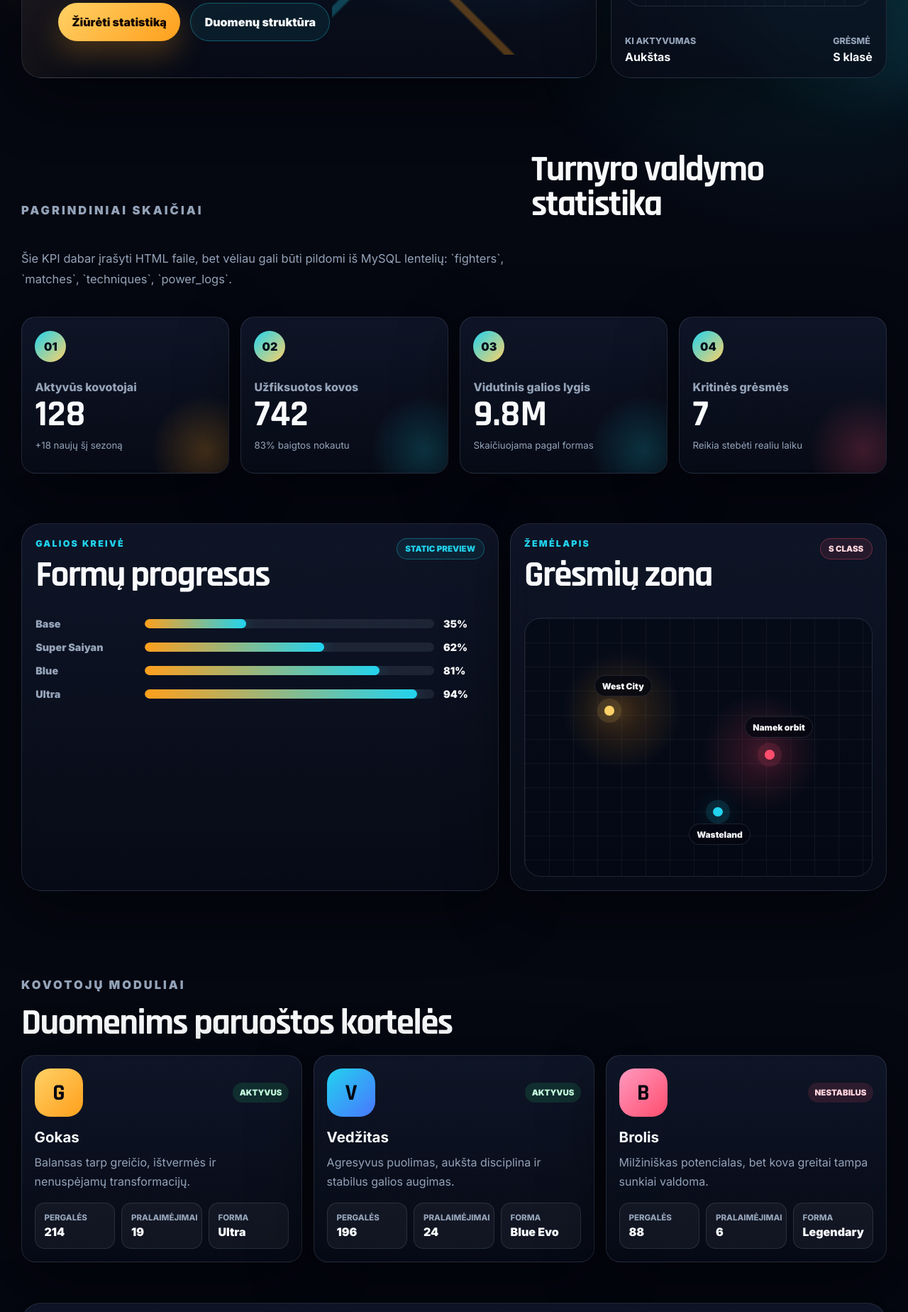
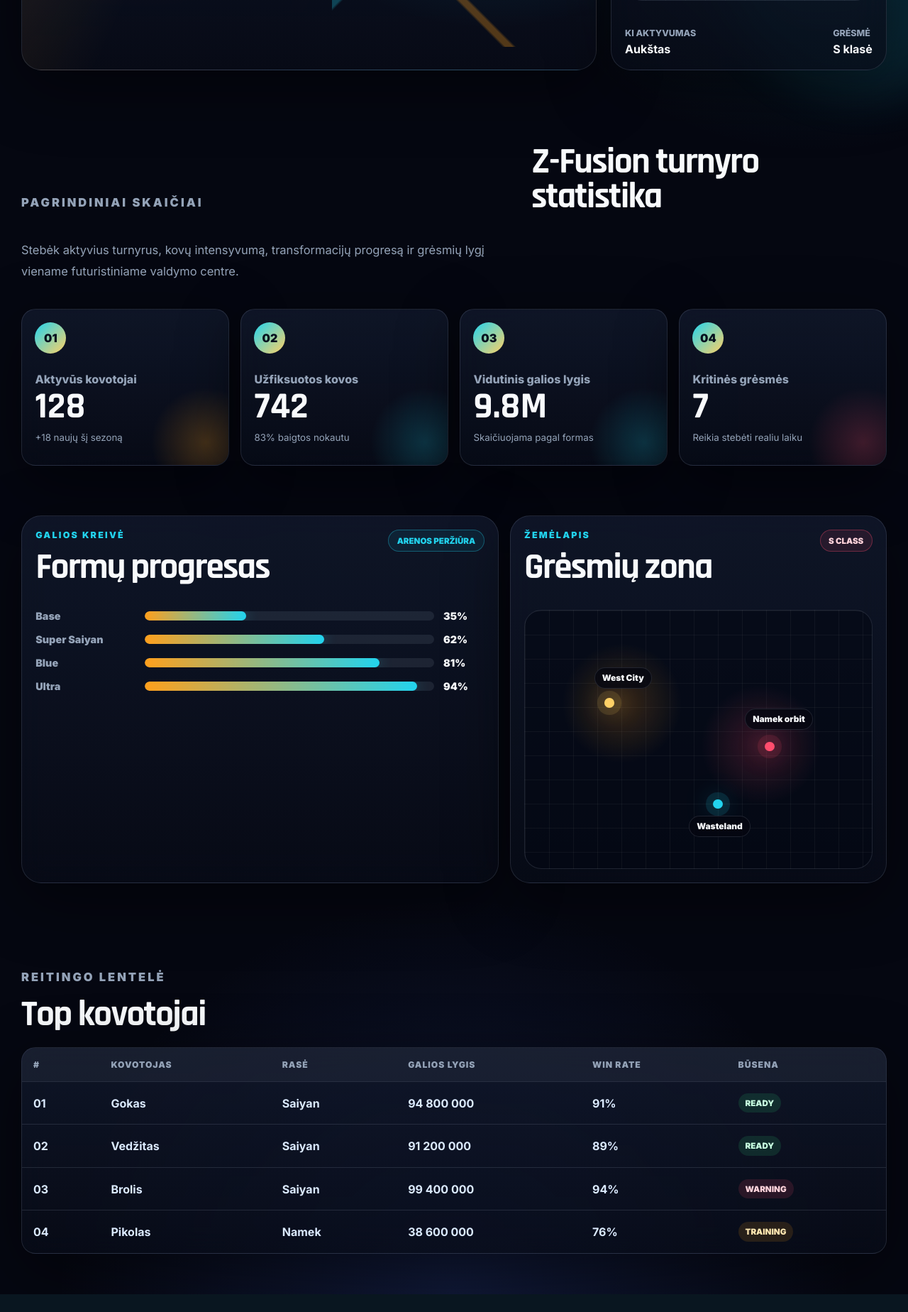
Before and after one commit to Adrijuszxc17/Dbz, a PHP site: page / in a window 1280 px wide. Shown: the part 632-2480 px from the top of the page at 71% size. After the commit the page ends 2455 px from the top, so only its background shows below. Run offline with PHP 8.4, Linux system fonts and the light colour scheme.

Commit message:
Finalize Z-Fusion static page
Co-authored-by: Adrijuszxc17 <Adrijuszxc17@users.noreply.github.com>

```diff
--- a/index.html
+++ b/index.html
@@ -3,7 +3,7 @@
 <head>
   <meta charset="UTF-8">
   <meta name="viewport" content="width=device-width, initial-scale=1.0">
-  <title>DBZ Nexus statistikos centras</title>
+  <title>Z-Fusion</title>
   <link rel="preconnect" href="https://fonts.googleapis.com">
   <link rel="preconnect" href="https://fonts.gstatic.com" crossorigin>
   <link href="https://fonts.googleapis.com/css2?family=Inter:wght@400;500;600;700;800;900&family=Rajdhani:wght@500;600;700&display=swap" rel="stylesheet">
@@ -15,38 +15,37 @@
   <div class="energy-cloud energy-cloud-two" aria-hidden="true"></div>
 
   <header class="topbar">
-    <a class="brand" href="#top" aria-label="DBZ Nexus pradžia">
+    <a class="brand" href="#top" aria-label="Z-Fusion pradžia">
       <span class="brand-mark">Z</span>
       <span>
-        <strong>DBZ Nexus</strong>
-        <small>Battle Intelligence</small>
+        <strong>Z-Fusion</strong>
+        <small>Fusion legenda</small>
       </span>
     </a>
 
     <nav class="nav" aria-label="Pagrindinė navigacija">
       <a href="#stats">Statistika</a>
-      <a href="#fighters">Kovotojai</a>
-      <a href="#database">MySQL planas</a>
+      <a href="#arena">Arenos</a>
       <a href="#ranking">Reitingas</a>
     </nav>
 
-    <a class="topbar-action" href="#database">Data ready</a>
+    <a class="topbar-action" href="#ranking">Į turnyrą</a>
   </header>
 
   <main id="top">
     <section class="hero-shell">
       <div class="hero-copy">
-        <p class="label">Nematytas DBZ dashboard prototipas</p>
-        <h1>Kovų statistika, galia ir analizė viename centre</h1>
+        <h1>Z-Fusion</h1>
         <p class="hero-text">
-          Rimtesnis HTML dizainas ateities projektui: dabar viskas statika,
-          o vėliau šiuos blokus galima jungti prie MySQL, rodyti realius
-          kovotojus, pergales, pralaimėjimus, technikas ir turnyrų istoriją.
+          Z-Fusion — veiksmo kupinas drakonų kovų pasaulis, kuriame legendiniai
+          kovotojai atrakina galingas transformacijas, valdo energijos galias ir
+          kovoja epinėse arenose dėl stipriausiojo titulo. Prisijunk prie
+          turnyrų, tobulink savo kovotoją ir tapk tikra fusion legenda.
         </p>
 
         <div class="hero-actions">
           <a class="button button-primary" href="#stats">Žiūrėti statistiką</a>
-          <a class="button button-ghost" href="#database">Duomenų struktūra</a>
+          <a class="button button-ghost" href="#ranking">Turnyro reitingas</a>
         </div>
       </div>
 
@@ -79,10 +78,10 @@
     <section id="stats" class="panel-section">
       <div class="section-title">
         <p class="label">Pagrindiniai skaičiai</p>
-        <h2>Turnyro valdymo statistika</h2>
+        <h2>Z-Fusion turnyro statistika</h2>
         <p>
-          Šie KPI dabar įrašyti HTML faile, bet vėliau gali būti pildomi iš
-          MySQL lentelių: `fighters`, `matches`, `techniques`, `power_logs`.
+          Stebėk aktyvius turnyrus, kovų intensyvumą, transformacijų progresą
+          ir grėsmių lygį viename futuristiniame valdymo centre.
         </p>
       </div>
 
@@ -117,14 +116,14 @@
       </div>
     </section>
 
-    <section class="analytics-layout">
+    <section id="arena" class="analytics-layout">
       <article class="analytics-card power-chart">
         <div class="card-heading">
           <div>
             <p class="label">Galios kreivė</p>
             <h2>Formų progresas</h2>
           </div>
-          <span class="pill">Static preview</span>
+          <span class="pill">Arenos peržiūra</span>
         </div>
 
         <div class="chart-bars" aria-label="Kovotojų formų galios grafikas">
@@ -169,88 +168,6 @@
           <span class="zone-label label-three">Wasteland</span>
         </div>
       </article>
-    </section>
-
-    <section id="fighters" class="panel-section">
-      <div class="section-title compact">
-        <p class="label">Kovotojų moduliai</p>
-        <h2>Duomenims paruoštos kortelės</h2>
-      </div>
-
-      <div class="fighter-grid">
-        <article class="fighter-card">
-          <div class="fighter-topline">
-            <span class="avatar avatar-orange">G</span>
-            <span class="status online">Aktyvus</span>
-          </div>
-          <h3>Gokas</h3>
-          <p>Balansas tarp greičio, ištvermės ir nenuspėjamų transformacijų.</p>
-          <dl class="fighter-stats">
-            <div><dt>Pergalės</dt><dd>214</dd></div>
-            <div><dt>Pralaimėjimai</dt><dd>19</dd></div>
-            <div><dt>Forma</dt><dd>Ultra</dd></div>
-          </dl>
-        </article>
-
-        <article class="fighter-card">
-          <div class="fighter-topline">
-            <span class="avatar avatar-blue">V</span>
-            <span class="status online">Aktyvus</span>
-          </div>
-          <h3>Vedžitas</h3>
-          <p>Agresyvus puolimas, aukšta disciplina ir stabilus galios augimas.</p>
-          <dl class="fighter-stats">
-            <div><dt>Pergalės</dt><dd>196</dd></div>
-            <div><dt>Pralaimėjimai</dt><dd>24</dd></div>
-            <div><dt>Forma</dt><dd>Blue Evo</dd></div>
-          </dl>
-        </article>
-
-        <article class="fighter-card">
-          <div class="fighter-topline">
-            <span class="avatar avatar-pink">B</span>
-            <span class="status danger">Nestabilus</span>
-          </div>
-          <h3>Brolis</h3>
-          <p>Milžiniškas potencialas, bet kova greitai tampa sunkiai valdoma.</p>
-          <dl class="fighter-stats">
-            <div><dt>Pergalės</dt><dd>88</dd></div>
-            <div><dt>Pralaimėjimai</dt><dd>6</dd></div>
-            <div><dt>Forma</dt><dd>Legendary</dd></div>
-          </dl>
-        </article>
-      </div>
-    </section>
-
-    <section id="database" class="database-section">
-      <div class="database-copy">
-        <p class="label">Vėliau MySQL</p>
-        <h2>HTML jau sudėliotas taip, kad būtų patogu jungti duomenis</h2>
-        <p>
-          Kai ateis laikas backendui, šitas dizainas gali tapti PHP, Node.js ar
-          kito serverio šablonu. Statinės reikšmės bus pakeistos užklausomis į
-          MySQL, o lentelės rodys realius įrašus.
-        </p>
-      </div>
-
-      <div class="schema-grid">
-        <article>
-          <span>fighters</span>
-          <p>id, name, race, form, status, power_level</p>
-        </article>
-        <article>
-          <span>matches</span>
-          <p>id, fighter_a, fighter_b, winner_id, arena, finished_at</p>
-        </article>
-        <article>
-          <span>techniques</span>
-          <p>id, fighter_id, name, damage_score, energy_cost</p>
-        </article>
-        <article>
-          <span>power_logs</span>
-          <p>id, fighter_id, form, power_value, recorded_at</p>
-        </article>
-      </div>
     </section>
 
     <section id="ranking" class="panel-section">
--- a/styles.css
+++ b/styles.css
@@ -1,7 +1,6 @@
 :root {
   --bg: #050711;
   --panel: rgba(12, 18, 34, 0.82);
-  --panel-strong: rgba(16, 25, 48, 0.94);
   --line: rgba(148, 163, 184, 0.18);
   --text: #f8fafc;
   --muted: #94a3b8;
@@ -14,7 +13,6 @@
   --shadow: 0 24px 90px rgba(0, 0, 0, 0.46);
   --radius-lg: 28px;
   --radius-md: 20px;
-  --radius-sm: 14px;
 }
 
 * {
@@ -116,9 +114,6 @@ table {
 .scanner-card,
 .stat-card,
 .analytics-card,
-.fighter-card,
-.database-section,
-.schema-grid article,
 .table-card {
   border: 1px solid var(--line);
   background: linear-gradient(180deg, rgba(17, 24, 43, 0.84), rgba(8, 12, 24, 0.76));
@@ -200,8 +195,7 @@ table {
 
 .hero-shell,
 .panel-section,
-.analytics-layout,
-.database-section {
+.analytics-layout {
   width: min(1220px, calc(100% - 2rem));
   margin: 0 auto;
 }
@@ -305,11 +299,10 @@ h3 {
 }
 
 .hero-text,
-.section-title p,
-.database-copy p {
+.section-title p {
   position: relative;
   z-index: 1;
-  max-width: 720px;
+  max-width: 780px;
   color: var(--muted);
   font-size: 1.03rem;
   line-height: 1.8;
@@ -671,49 +664,6 @@ h3 {
   bottom: 12%;
 }
 
-.fighter-grid {
-  display: grid;
-  grid-template-columns: repeat(3, minmax(0, 1fr));
-  gap: 1rem;
-}
-
-.fighter-card {
-  padding: 1.1rem;
-  border-radius: var(--radius-md);
-}
-
-.fighter-topline {
-  display: flex;
-  align-items: center;
-  justify-content: space-between;
-  gap: 1rem;
-  margin-bottom: 1rem;
-}
-
-.avatar {
-  display: grid;
-  width: 4.3rem;
-  height: 4.3rem;
-  place-items: center;
-  color: #050711;
-  font-family: "Rajdhani", "Inter", sans-serif;
-  font-size: 2rem;
-  font-weight: 700;
-  border-radius: 1.35rem;
-}
-
-.avatar-orange {
-  background: linear-gradient(135deg, var(--gold), var(--orange));
-}
-
-.avatar-blue {
-  background: linear-gradient(135deg, var(--cyan), var(--blue));
-}
-
-.avatar-pink {
-  background: linear-gradient(135deg, #ff9ac1, var(--red));
-}
-
 .status {
   padding: 0.42rem 0.62rem;
   font-size: 0.72rem;
@@ -734,78 +684,6 @@ h3 {
 .status.idle {
   color: #ffe7b1;
   background: rgba(255, 159, 28, 0.13);
-}
-
-.fighter-card p {
-  color: var(--muted);
-  line-height: 1.7;
-}
-
-.fighter-stats {
-  display: grid;
-  grid-template-columns: repeat(3, minmax(0, 1fr));
-  gap: 0.55rem;
-  margin: 1rem 0 0;
-}
-
-.fighter-stats div {
-  padding: 0.8rem;
-  background: rgba(255, 255, 255, 0.045);
-  border: 1px solid var(--line);
-  border-radius: var(--radius-sm);
-}
-
-.fighter-stats dt {
-  color: var(--muted);
-  font-size: 0.72rem;
-  font-weight: 800;
-  text-transform: uppercase;
-}
-
-.fighter-stats dd {
-  margin: 0.2rem 0 0;
-  font-weight: 900;
-}
-
-.database-section {
-  display: grid;
-  grid-template-columns: minmax(0, 0.78fr) minmax(360px, 1fr);
-  gap: 1rem;
-  align-items: center;
-  padding: 1.2rem;
-  border-radius: var(--radius-lg);
-}
-
-.schema-grid {
-  display: grid;
-  grid-template-columns: repeat(2, minmax(0, 1fr));
-  gap: 0.8rem;
-  padding: 0.8rem;
-  border-radius: 24px;
-  background: rgba(255, 255, 255, 0.035);
-}
-
-.schema-grid article {
-  padding: 1rem;
-  border-radius: var(--radius-sm);
-  box-shadow: none;
-}
-
-.schema-grid span {
-  display: block;
-  margin-bottom: 0.45rem;
-  color: var(--gold);
-  font-family: "Rajdhani", "Inter", sans-serif;
-  font-size: 1.35rem;
-  font-weight: 700;
-}
-
-.schema-grid p {
-  margin: 0;
-  color: var(--muted);
-  font-family: "Rajdhani", "Inter", sans-serif;
-  font-size: 1rem;
-  line-height: 1.45;
 }
 
 .table-card {
```
Also changed, not shown: other parts of styles.css (+18 -27 lines), README.md.
